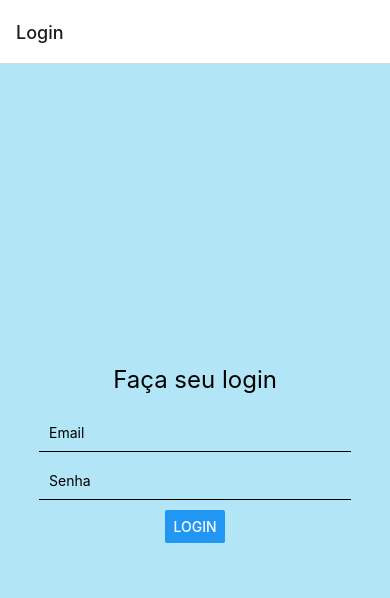
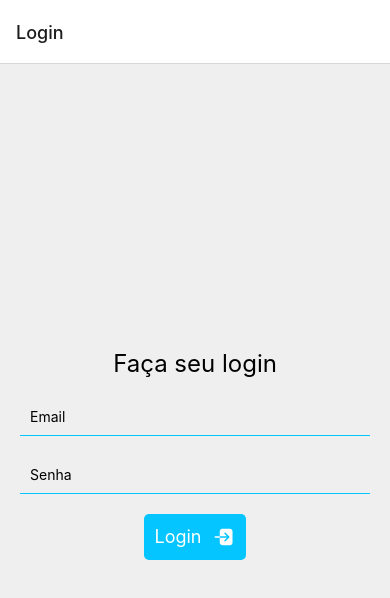
Before and after one commit to LucasfrLourenco/TrabalhoDispositivos, a React Native app: screen /Login in a window 390 px wide. Shown: the top 598 px of the page. Built offline with nearby package versions, Linux system fonts and the light colour scheme.

Commit message:
adicionando alguns estilos

```diff
--- a/scr/screens/Details.jsx
+++ b/scr/screens/Details.jsx
@@ -18,6 +18,7 @@ const Details = ({ route }) => {
   );
 };
 
+// Estilos.
 const styles = StyleSheet.create({
   container: {
     flex: 1,
@@ -37,13 +38,15 @@ const styles = StyleSheet.create({
     fontWeight: "bold",
     marginBottom: 8,
     color: "white",
+    backgroundColor: "#3d0597",
+    borderRadius: 4,
+    padding: 8,
   },
   animeText: {
     fontSize: 18,
     marginBottom: 16,
     color: "white",
   },
-  // Outros estilos...
 });
 
 export default Details;
--- a/scr/screens/Login.jsx
+++ b/scr/screens/Login.jsx
@@ -1,6 +1,13 @@
 import React, { useState } from "react";
-import { View, Text, TextInput, Button, StyleSheet } from "react-native";
+import {
+  View,
+  Text,
+  TextInput,
+  TouchableOpacity,
+  StyleSheet,
+} from "react-native";
 import { useNavigation } from "@react-navigation/native";
+import { Ionicons } from "@expo/vector-icons";
 
 const Login = () => {
   const [email, setEmail] = useState("");
@@ -22,7 +29,6 @@ const Login = () => {
     } else if (!isPasswordValid()) {
       alert("A senha deve ter pelo menos 6 caracteres.");
     } else {
-      // Autenticação bem-sucedida
       navigation.navigate("AnimesList");
     }
   };
@@ -41,7 +47,10 @@ const Login = () => {
         secureTextEntry={true}
         onChangeText={(text) => setPassword(text)}
       />
-      <Button title="Login" onPress={handleLogin} />
+      <TouchableOpacity style={styles.button} onPress={handleLogin}>
+        <Text style={styles.buttonText}>Login</Text>
+        <Ionicons name="log-in" size={24} color="white" />
+      </TouchableOpacity>
     </View>
   );
 };
@@ -51,17 +60,32 @@ const styles = StyleSheet.create({
     flex: 1,
     justifyContent: "center",
     alignItems: "center",
-    backgroundColor: "#04c5ff45",
+    backgroundColor: "#EFEFEF",
+    paddingHorizontal: 20,
   },
   heading: {
     fontSize: 24,
     marginBottom: 20,
   },
   input: {
-    width: "80%",
+    width: "100%",
     padding: 10,
-    marginBottom: 10,
+    marginBottom: 20,
     borderBottomWidth: 1,
+    borderColor: "#04c5ff",
+  },
+  button: {
+    flexDirection: "row",
+    backgroundColor: "#04c5ff",
+    padding: 10,
+    borderRadius: 5,
+    alignItems: "center",
+    justifyContent: "center",
+  },
+  buttonText: {
+    color: "white",
+    fontSize: 18,
+    marginRight: 10,
   },
 });
 
```
